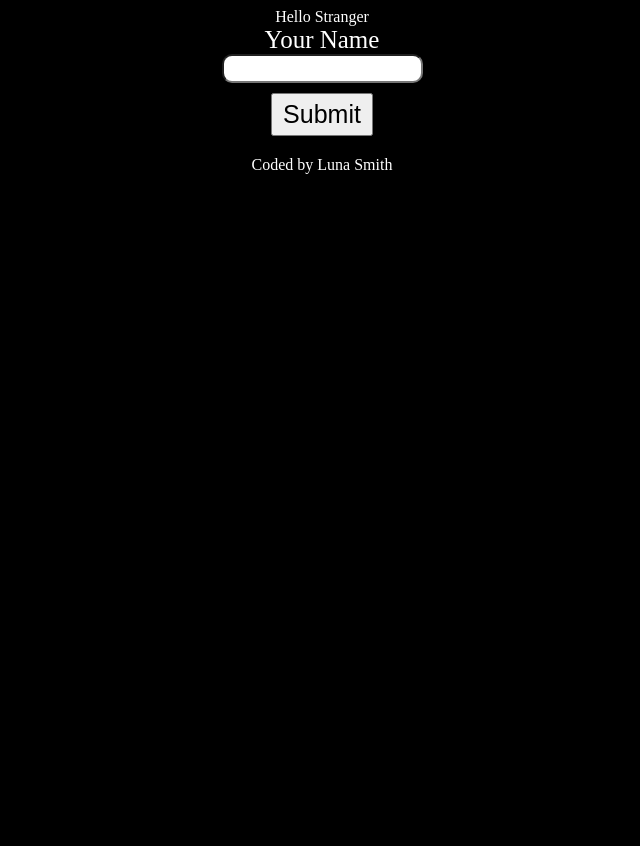
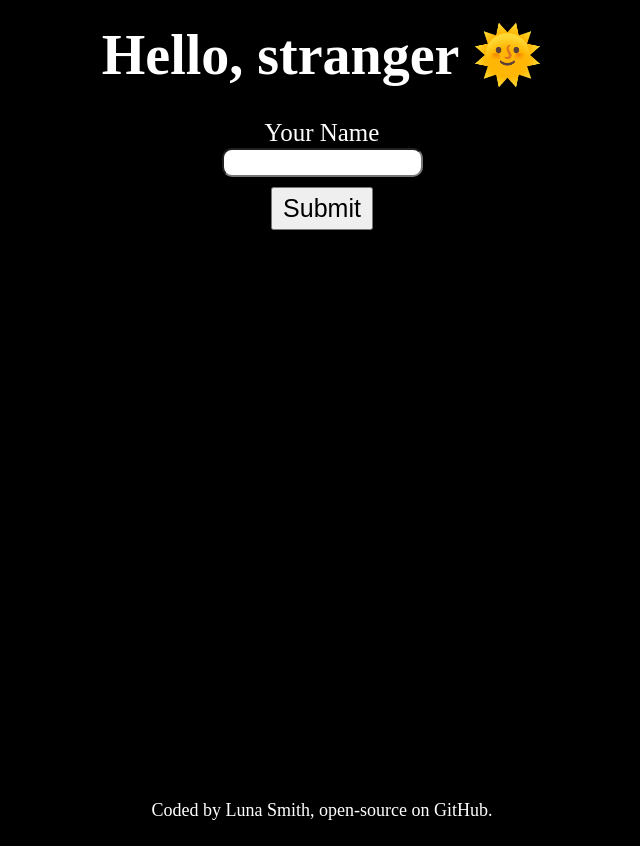
Before and after one commit to Lu-Smith/php_review_project, a PHP site: page / in a window 1280 px wide. Shown: the whole page, without its empty margins (318-958 px from the left). Before the commit the page ends 174 px from the top, so only its background shows below. Run offline with PHP 8.4, Linux system fonts and the light colour scheme.

Commit message:
Updated style.css and footer.php

```diff
--- a/style.css
+++ b/style.css
@@ -5,6 +5,29 @@ body
 
 .dark {
     background: black;
+    color: white;
+}
+
+header {
+    height: 10vh;
+    font-size: 28px;
+    line-height: 35px;
+}
+
+main {
+    height: 85vh;
+    font-size: 25px;
+    line-height: 30px;
+}
+
+footer {
+    height: 5vh;
+    font-size: 18px;
+    line-height: 25px;
+}
+
+footer a {
+    text-decoration: none;
     color: white;
 }
 
--- a/view/footer.php
+++ b/view/footer.php
@@ -1,3 +1,3 @@
 <footer>
-    Coded by Luna Smith
+    Coded by <a href="https://www.lunasmithart.com/" target="_blank" rel="noreferrer">Luna Smith</a>, open-source on <a href="https://github.com/Lu-Smith/php_review_project" target="_blank" rel="noreferrer">GitHub</a>.
 </footer>
--- a/view/greetings/main_header.php
+++ b/view/greetings/main_header.php
@@ -1 +1 @@
-<header>Hello Stranger</header>
+<h1>Hello, stranger 🌞</h1>
```
